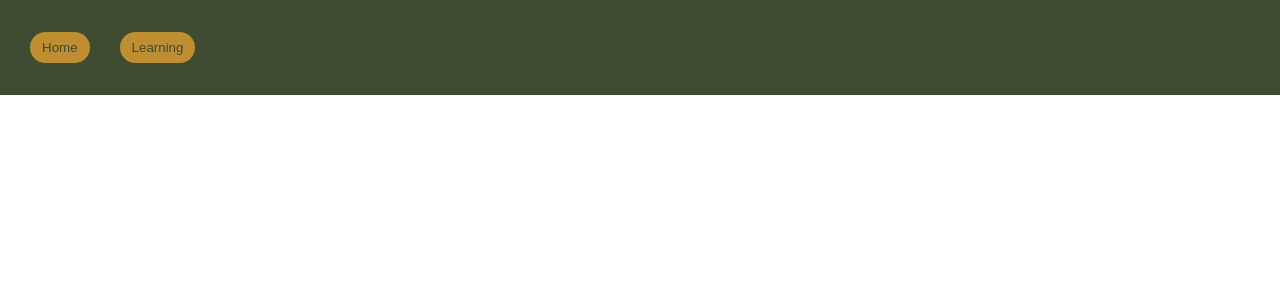
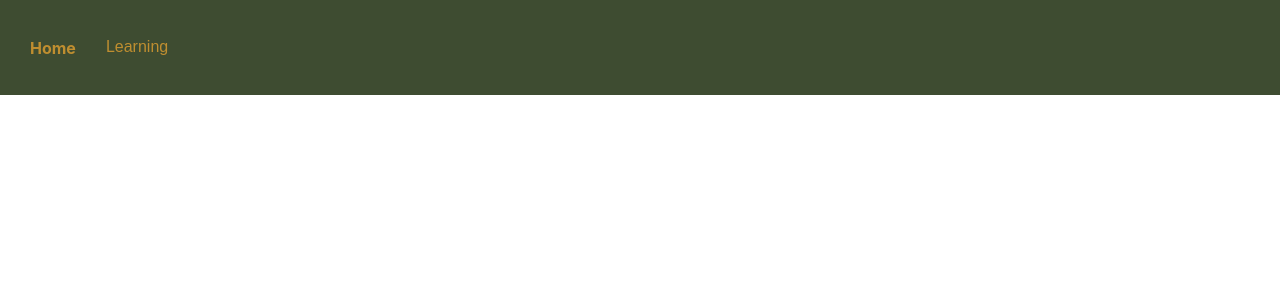
Before and after one commit to yxeri/kstart, a Next.js app: page / in a window 1280 px wide. Shown: the top 300 px of the page. Built offline with nearby package versions, Linux system fonts and the light colour scheme.

Commit message:
added bold text to active link

```diff
--- a/components/FormField.tsx
+++ b/components/FormField.tsx
@@ -20,8 +20,6 @@ export const FormField = ({ field }: IFormField) => {
     formState: { errors },
   } = useFormContext();
 
-  console.log("errors", errors, errors[field.id]);
-
   return (
     <div className={styles.labelInputContainer}>
       <label htmlFor={field.id}>{field.label}</label>
--- a/components/Nav.tsx
+++ b/components/Nav.tsx
@@ -12,6 +12,7 @@ import { StyledLink } from "./stitches/navigation/StyledLink";
 
 interface INavProps {
   isOpen: boolean;
+
   handleClick(): void;
 }
 
@@ -20,19 +21,16 @@ export const Nav = ({ handleClick, isOpen }: INavProps) => {
     <>
       <NavigationRoot>
         <NavigationList mobile={isOpen}>
-          <NavigationItem>
-            <Button onClick={handleClick}>
-              <StyledNavLink href="/">Home</StyledNavLink>
-            </Button>
+          <NavigationItem onClick={handleClick}>
+            <StyledLink href={"/"}>Home</StyledLink>
           </NavigationItem>
-
           <NavigationItemDrop>
             <NavigationTrigger>Learning</NavigationTrigger>
             <NavigationMenu.Content>
               <NavigationList
                 css={{
                   position: "absolute",
-                  left: "80px",
+                  //left: "80px",
                   borderRadius: "10px",
                   padding: "20px",
                   background: "$krusoYellow",
@@ -42,18 +40,23 @@ export const Nav = ({ handleClick, isOpen }: INavProps) => {
                   flexDirection: "column",
                   gap: "10px",
                   height: "auto",
+                  width: "200px",
                   "@bp1": { top: "0", left: "0" },
                 }}
               >
-                <NavigationItem>
-                  <Button onClick={handleClick}>
-                    <StyledLink href="/forms">Forms</StyledLink>
-                  </Button>
+                <NavigationItem onClick={handleClick}>
+                  <StyledLink href={"/forms"}>Forms</StyledLink>
                 </NavigationItem>
-                <NavigationItem>
-                  <Button onClick={handleClick}>
-                    <StyledLink href="/forms">Forms</StyledLink>
-                  </Button>
+                <NavigationItem onClick={handleClick}>
+                  <StyledLink href={"/NoStitches"}>No Stitches</StyledLink>
+                </NavigationItem>
+                <NavigationItem onClick={handleClick}>
+                  <StyledLink href={"/stitches"}>Stitches</StyledLink>
+                </NavigationItem>
+                <NavigationItem onClick={handleClick}>
+                  <StyledLink href={"/radix-accordion"}>
+                    Radix Accordion
+                  </StyledLink>
                 </NavigationItem>
               </NavigationList>
             </NavigationMenu.Content>
--- a/components/stitches/Button.tsx
+++ b/components/stitches/Button.tsx
@@ -10,4 +10,11 @@ export const Button = styled("button", {
   "&:hover": {
     background: "Wheat",
   },
+  variants: {
+    variant: {
+      active: {
+        fontWeight: "bold",
+      },
+    },
+  },
 });
--- a/components/stitches/navigation/NavigationTrigger.tsx
+++ b/components/stitches/navigation/NavigationTrigger.tsx
@@ -2,16 +2,15 @@ import * as NavigationMenu from "@radix-ui/react-navigation-menu";
 import { styled } from "../../../styles/stitches.config";
 
 export const NavigationTrigger = styled(NavigationMenu.Trigger, {
-  padding: "8px 12px",
-  background: "$krusoYellow",
-  color: "$krusoGreen",
+  color: "$krusoYellow",
+  fontSize: "1rem",
   border: "none",
-  boxShadow: "0 0 0 0.1",
-  borderRadius: "30px",
+  background: "$krusoGreen",
   display: "flex",
   justifyContent: "center",
   alignItems: "center",
+  padding: "0",
   "&:hover": {
-    background: "Wheat",
+    textDecoration: "underline",
   },
 });
--- a/components/stitches/navigation/StyledLink.tsx
+++ b/components/stitches/navigation/StyledLink.tsx
@@ -1,6 +1,21 @@
+import * as NavigationMenu from "@radix-ui/react-navigation-menu";
 import Link from "next/link";
+import { useRouter } from "next/router";
 import { styled } from "../../../styles/stitches.config";
 
-export const StyledLink = styled(Link, {
-  '&[data-active"]': { background: "pink" },
+const NextLink = Link;
+const StyledNavigationMenuLink = styled(NavigationMenu.Link, {
+  textDecoration: "none",
+  "&[data-active]": { fontWeight: "bold" },
 });
+
+export const StyledLink = ({ href, ...props }) => {
+  const router = useRouter();
+  const isActive = router.asPath === href;
+
+  return (
+    <NextLink href={href} passHref>
+      <StyledNavigationMenuLink active={isActive} {...props} />
+    </NextLink>
+  );
+};
```
